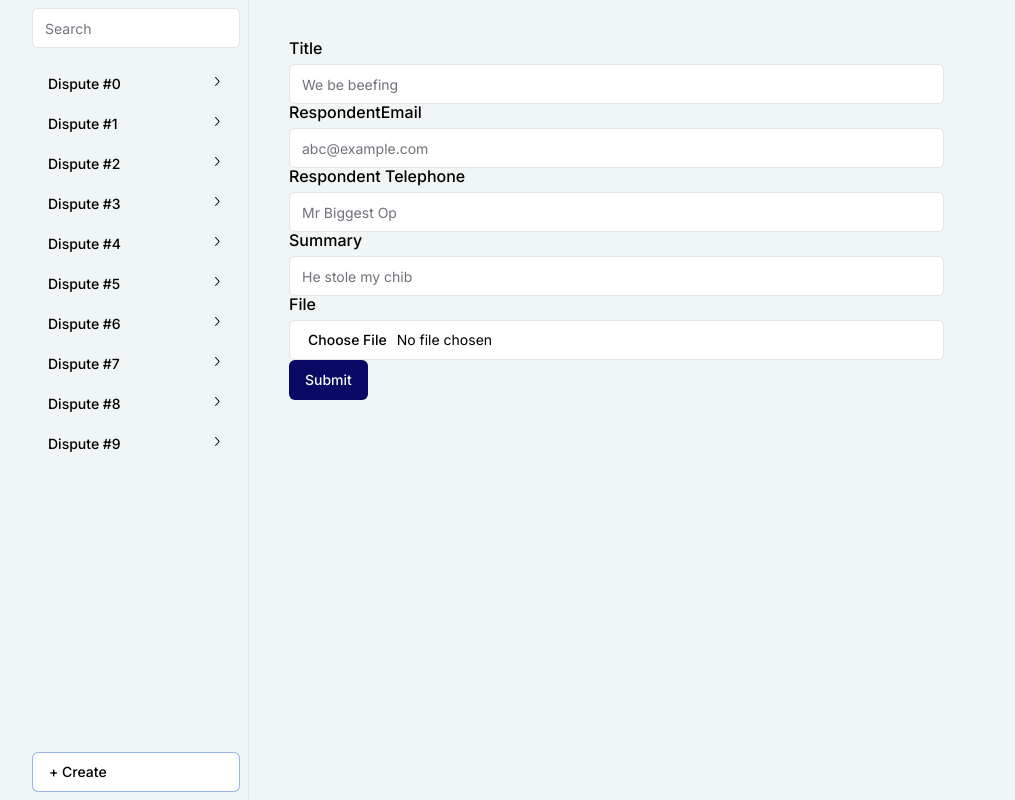
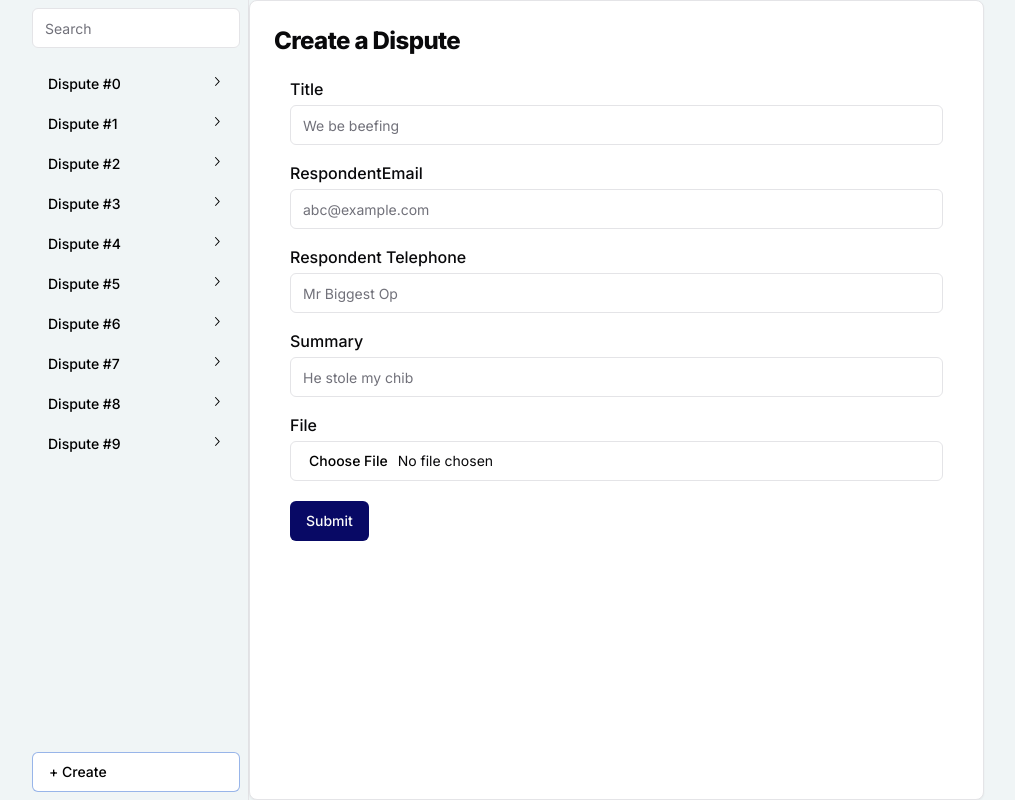
Before and after one commit to COS301-SE-2024/Dispute-Resolution-Engine, a Next.js app in the folder frontend/: page /disputes/create in a window 1280 px wide. Shown: the whole page, without its empty margins (136-1151 px from the left). Built offline with nearby package versions, Linux system fonts and the light colour scheme; no server answers.

Commit message:
feat styled create dispute

```diff
--- a/frontend/src/app/disputes/create/page.tsx
+++ b/frontend/src/app/disputes/create/page.tsx
@@ -7,24 +7,25 @@ import {
   FormField,
   FormItem,
   FormLabel,
-  FormMessage,
+  FormMessage
 } from "@/components/ui/form";
 import { Input } from "@/components/ui/input";
 import { zodResolver } from "@hookform/resolvers/zod";
 import { useForm } from "react-hook-form";
 import { z } from "zod";
+import { Card, CardHeader, CardTitle } from "@/components/ui/card";
 
 const formSchema = z.object({
   title: z.string().min(2).max(50),
   respondentEmail: z.string().email(),
   respondentTelephone: z.string().min(10).max(15),
   summary: z.string().min(3).max(500),
-  file: z.instanceof(FileList).optional(),
+  file: z.instanceof(FileList).optional()
 });
 
 export default function CreateDispute() {
   const form = useForm<z.infer<typeof formSchema>>({
-    resolver: zodResolver(formSchema),
+    resolver: zodResolver(formSchema)
   });
 
   const fileRef = form.register("file");
@@ -34,8 +35,12 @@ export default function CreateDispute() {
   };
 
   return (
+    <Card className="w-full">
+      <CardHeader><CardTitle className="scroll-m-20 text-2xl font-extrabold tracking-tight lg:text-2xl">Create a
+        Dispute</CardTitle></CardHeader>
       <Form {...form}>
-      <form onSubmit={form.handleSubmit(onSubmit)} className="w-full p-10">
+        <form onSubmit={form.handleSubmit(onSubmit)} className="w-full pt-0 p-10">
+          <div className="space-y-5">
             <FormField
               control={form.control}
               name="title"
@@ -100,7 +105,8 @@ export default function CreateDispute() {
               }}
             />
             <Button type="submit">Submit</Button>
+          </div>
         </form>
-    </Form>
+      </Form></Card>
   );
 }
```
Lines whose indentation alone changed are shown as unchanged.
